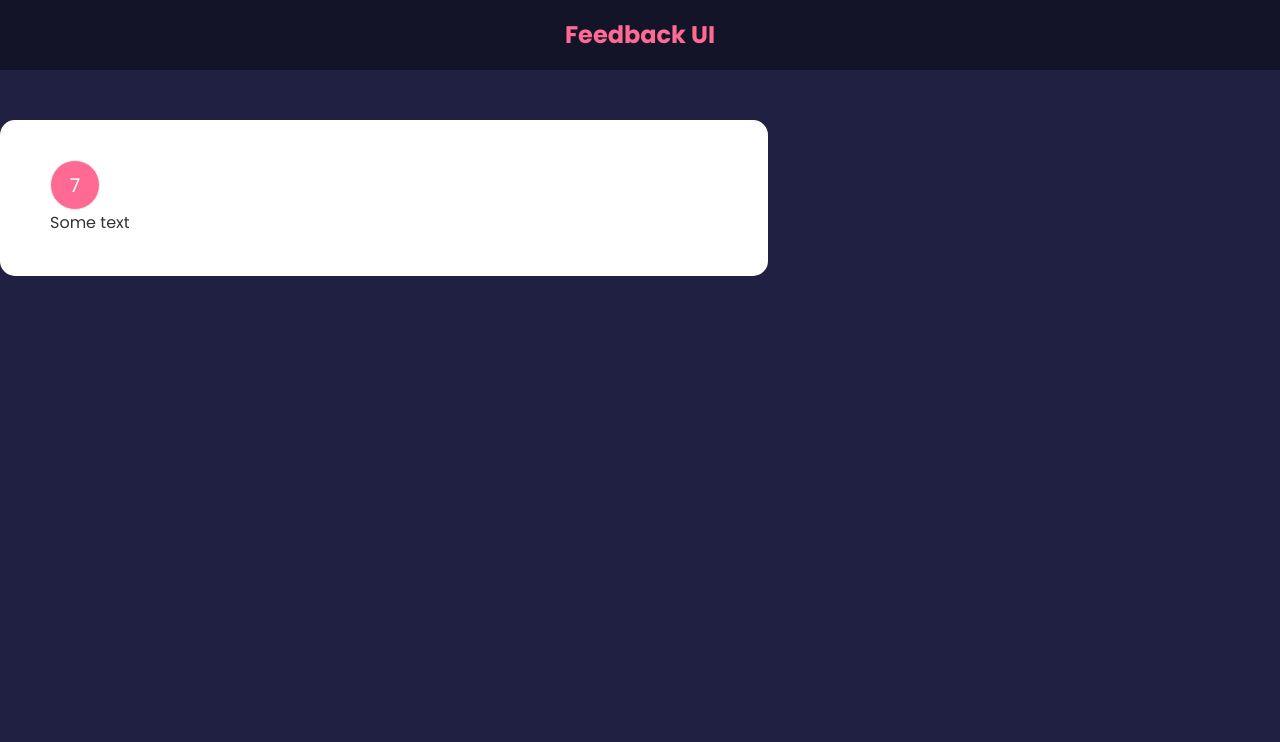
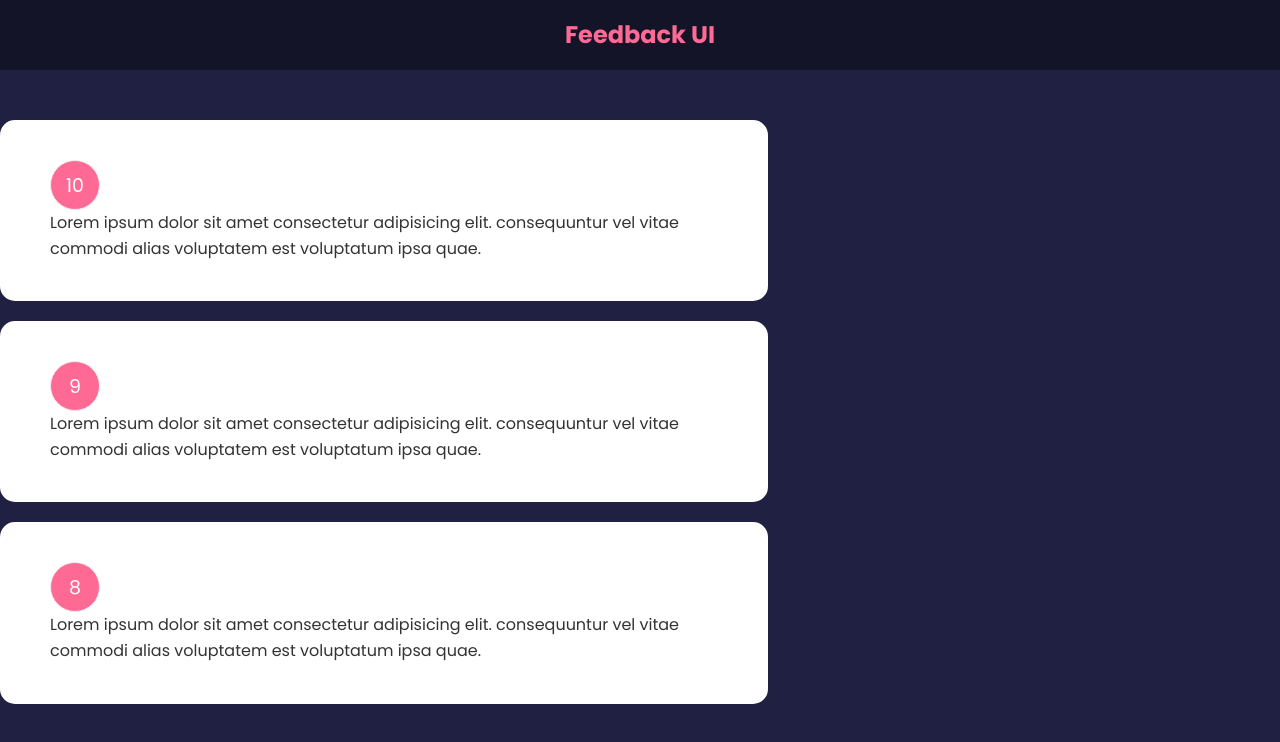
Before and after one commit to EvaGurtovaia/feedback-app, a React (Create React App) app: page / in a window 1280 px wide. Shown: the top 742 px of the page. Built offline with nearby package versions, Linux system fonts and the light colour scheme.

Commit message:
Managing global state

```diff
--- a/src/App.js
+++ b/src/App.js
@@ -1,21 +1,20 @@
-import { useState } from 'react';
+import { useState } from "react";
 
-import './App.css';
-import Header from './components/Header';
-import FeedbackItem from './components/FeedbackItem';
+import "./App.css";
+import Header from "./components/Header";
+import FeedbackList from "./components/FeedbackList";
+import FeedbackData from "./data/FeedbackData";
 
 const App = () => {
-  const [feedback, setFeedback] = useState(null);
+    const [feedback, setFeedback] = useState(FeedbackData);
     return (
         <>
             <Header />
             <div className="App">
-      <FeedbackItem />
-
+                <FeedbackList feedback={feedback}/>
             </div>
         </>
     );
-
-}
+};
 
 export default App;
--- a/src/components/FeedbackItem.js
+++ b/src/components/FeedbackItem.js
@@ -1,14 +1,11 @@
 import "./FeedbackItem.css";
-import { useState } from "react";
 
-const FeedbackItem = () => {
-    const [rating, setRating] = useState(7);
-    const [text, setText] = useState("Some text");
+const FeedbackItem = ({ item }) => {
     return (
         <div className="card">
-            <div className="num-display">{rating}</div>
+            <div className="num-display">{item.rating}</div>
             <div className="text-display"></div>
-            {text}
+            {item.text}
         </div>
     );
 };
--- /dev/null
+++ b/src/components/FeedbackList.js
@@ -0,0 +1,17 @@
+import FeedbackItem from "./FeedbackItem";
+
+const FeedbackList = ({ feedback }) => {
+    if (!feedback || feedback.length === 0) {
+        return <p> No Feedback Yet</p>;
+    }
+
+    return (
+        <div className="feedback-list">
+            {feedback.map((item) => (
+                <FeedbackItem key={item.id} item={item} />
+            ))}
+        </div>
+    );
+};
+
+export default FeedbackList;
```
Lines whose indentation alone changed are shown as unchanged.
